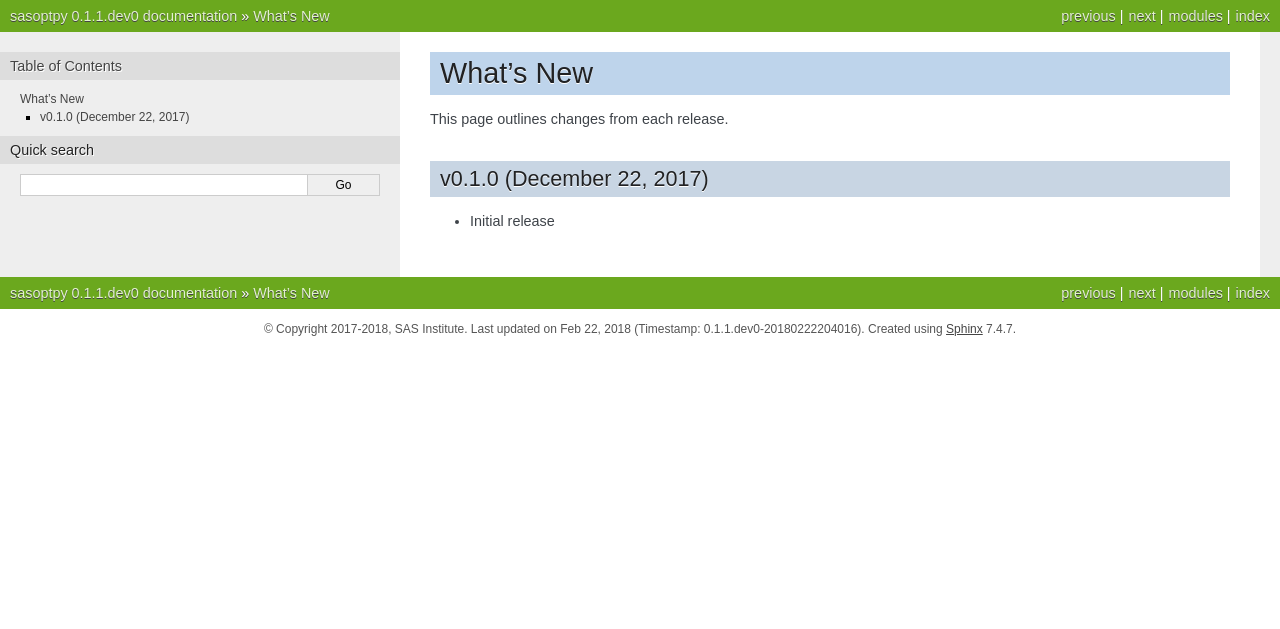
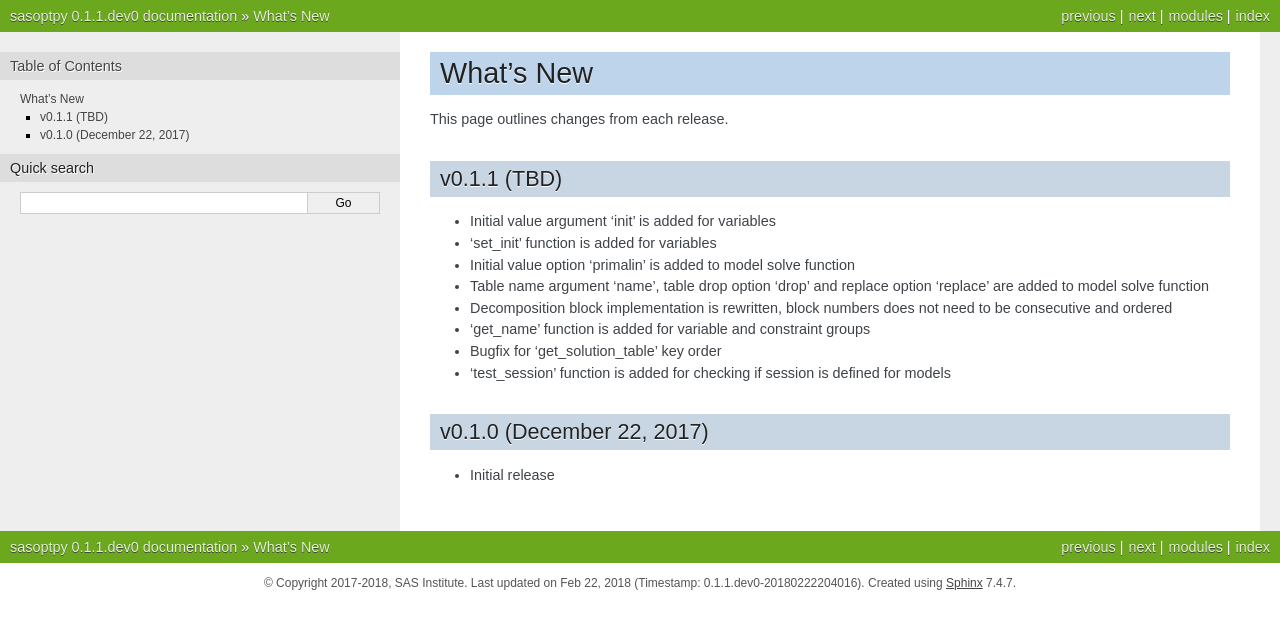
Before and after one commit to sassoftware/sasoptpy, a Sphinx documentation site: the page built from doc/whatsnew.rst, in a window 1280 px wide. Shown: the top 629 px of the page. Built offline with Sphinx 7.4.7, drawn with Linux system fonts in a browser that asks for light colours; formulas are drawn with MathJax 3.

Commit message:
Whatsnew for v0.1.1 current changes

```diff
--- a/doc/whatsnew.rst
+++ b/doc/whatsnew.rst
@@ -4,6 +4,21 @@ What's New
 
 This page outlines changes from each release.
 
+v0.1.1 (TBD)
+============
+
+- Initial value argument 'init' is added for variables
+- 'set_init' function is added for variables
+- Initial value option 'primalin' is added to model solve function
+- Table name argument 'name', table drop option 'drop' and replace
+  option 'replace' are added to model solve function
+- Decomposition block implementation is rewritten, block numbers does
+  not need to be consecutive and ordered
+- 'get_name' function is added for variable and constraint groups
+- Bugfix for 'get_solution_table' key order
+- 'test_session' function is added for checking if session is defined
+  for models
+
 v0.1.0 (December 22, 2017)
 ==========================
 
```
